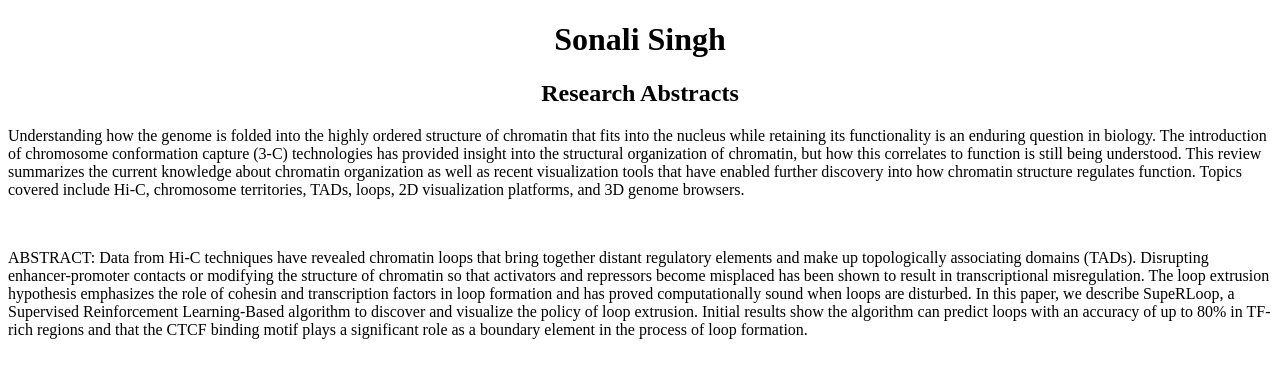
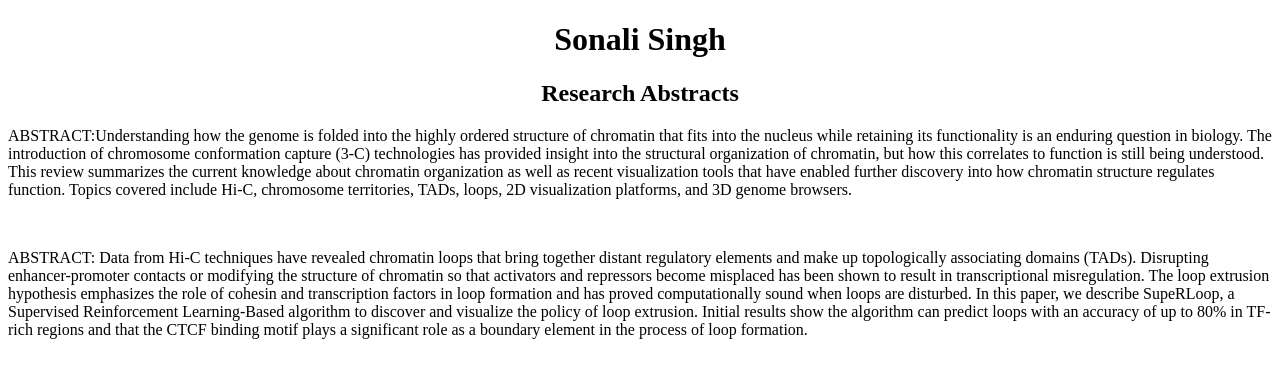
Before and after one commit to singh-sonali/singh-sonali.github.io, a plain HTML site: page index.html in a window 1280 px wide. Drawn offline with Linux system fonts and the light colour scheme.

Commit message:
Update index.html

```diff
--- a/index.html
+++ b/index.html
@@ -3,7 +3,7 @@
 <body>
 <h1><center>Sonali Singh</center></h1>
 <h2><center>Research Abstracts</center></h2>
-<p>Understanding how the genome is folded into the highly ordered structure of chromatin that fits into the nucleus while retaining its functionality is an enduring question in biology. The introduction of chromosome conformation capture (3-C) technologies has provided insight into the structural organization of chromatin, but how this correlates to function is still being understood. This review summarizes the current knowledge about chromatin organization as well as recent visualization tools that have enabled further discovery into how chromatin structure regulates function. Topics covered include Hi-C, chromosome territories, TADs, loops, 2D visualization platforms, and 3D genome browsers.</p>
+<p>ABSTRACT:Understanding how the genome is folded into the highly ordered structure of chromatin that fits into the nucleus while retaining its functionality is an enduring question in biology. The introduction of chromosome conformation capture (3-C) technologies has provided insight into the structural organization of chromatin, but how this correlates to function is still being understood. This review summarizes the current knowledge about chromatin organization as well as recent visualization tools that have enabled further discovery into how chromatin structure regulates function. Topics covered include Hi-C, chromosome territories, TADs, loops, 2D visualization platforms, and 3D genome browsers.</p>
 <br>
 <p>ABSTRACT: Data from Hi-C techniques have revealed chromatin loops that bring together distant regulatory elements and make up topologically associating domains (TADs). Disrupting enhancer-promoter contacts or modifying the structure of chromatin so that activators and repressors become misplaced has been shown to result in transcriptional misregulation. The loop extrusion hypothesis emphasizes the role of cohesin and transcription factors in loop formation and has proved computationally sound when loops are disturbed. In this paper, we describe SupeRLoop, a Supervised Reinforcement Learning-Based algorithm to discover and visualize the policy of loop extrusion. Initial results show the algorithm can predict loops with an accuracy of up to 80% in TF-rich regions and that the CTCF binding motif plays a significant role as a boundary element in the process of loop formation.</p>
 </body>
```
